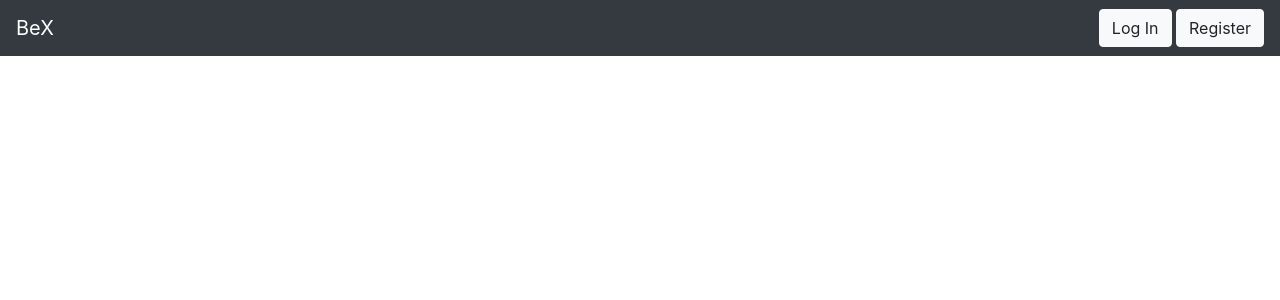
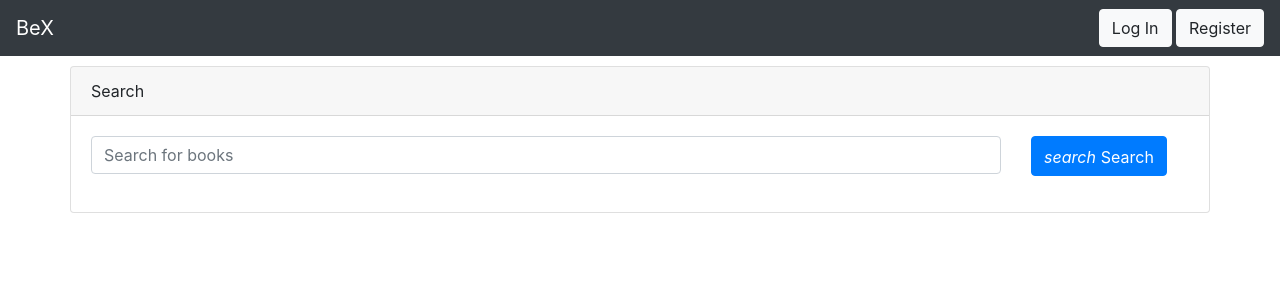
Before and after one commit to subins2000/bex, a React app in the folder frontend/: page /search in a window 1280 px wide. Shown: the top 300 px of the page. Built offline with nearby package versions, Linux system fonts and the light colour scheme.

Commit message:
Add search form

```diff
--- a/frontend/src/components/Search.js
+++ b/frontend/src/components/Search.js
@@ -12,8 +12,20 @@ class Search extends Component {
     constructor(props) {
         super(props);
 
+        this.bookSearchForm = React.createRef();
+
+        this.onBookSearchFormSubmit = this.onBookSearchFormSubmit.bind(this);
+
         const qs = require('query-string');
         this.queryParams = qs.parse(window.location.search);
+    }
+
+    onBookSearchFormSubmit(e) {
+        e.preventDefault();
+
+        var queryString = new URLSearchParams(new FormData(this.bookSearchForm['current'])).toString();
+
+        this.props.history.push('/search?' + queryString);
     }
 
     render() {
@@ -21,6 +33,24 @@ class Search extends Component {
             <div>
                 <Header/>
                 <div className="container" id="content">
+                    <div className="card">
+                        <div className="card-header">
+                            Search
+                        </div>
+                        <div className="card-body">
+                            <form className="form-group row" ref={this.bookSearchForm} onSubmit={this.onBookSearchFormSubmit}>
+                                <div className="col-10">
+                                    <input type="text" className="form-control" id="bookQuery" name="bookQuery" placeholder="Search for books" />
+                                </div>
+                                <div className="col-2">
+                                    <button type="submit" className="btn btn-primary icon">
+                                        <i className="material-icons">search</i>
+                                        <span>Search</span>
+                                    </button>
+                                </div>
+                            </form>
+                        </div>
+                    </div>
                 </div>
             </div>
         );
```
